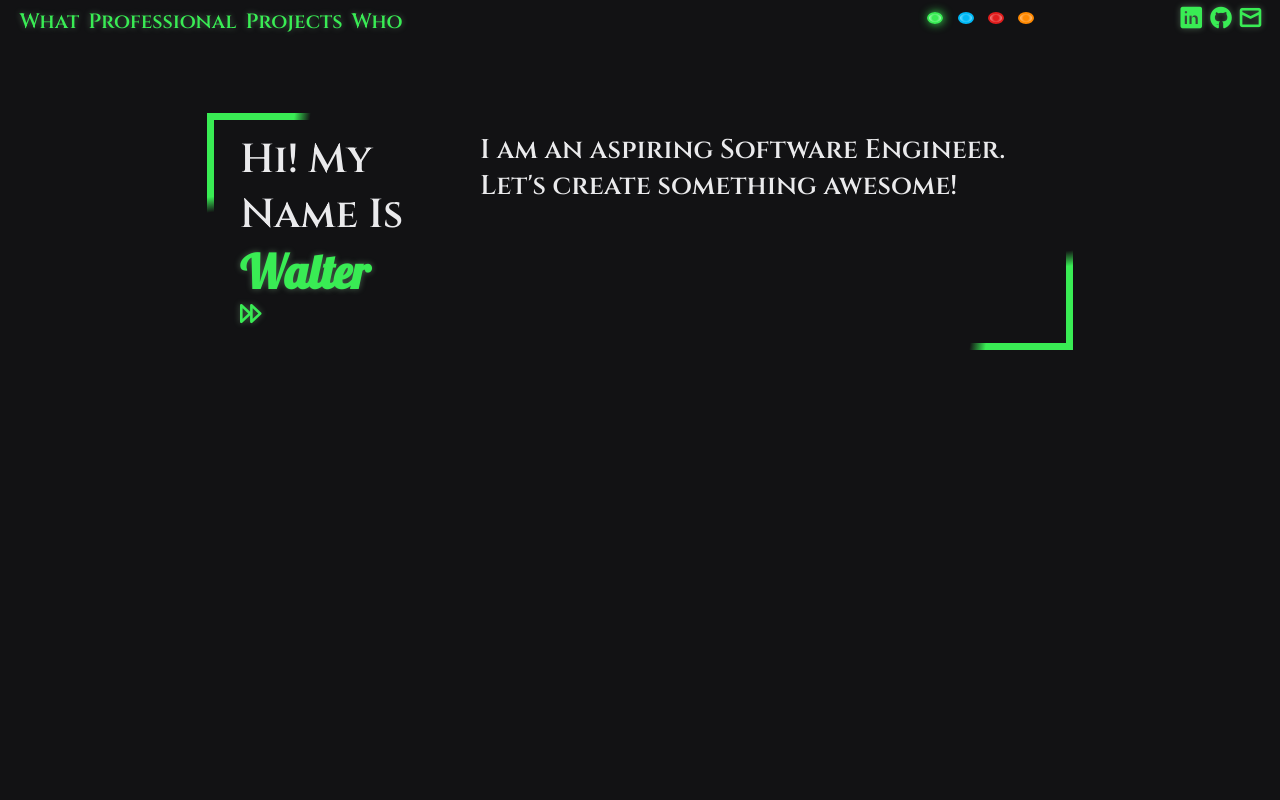
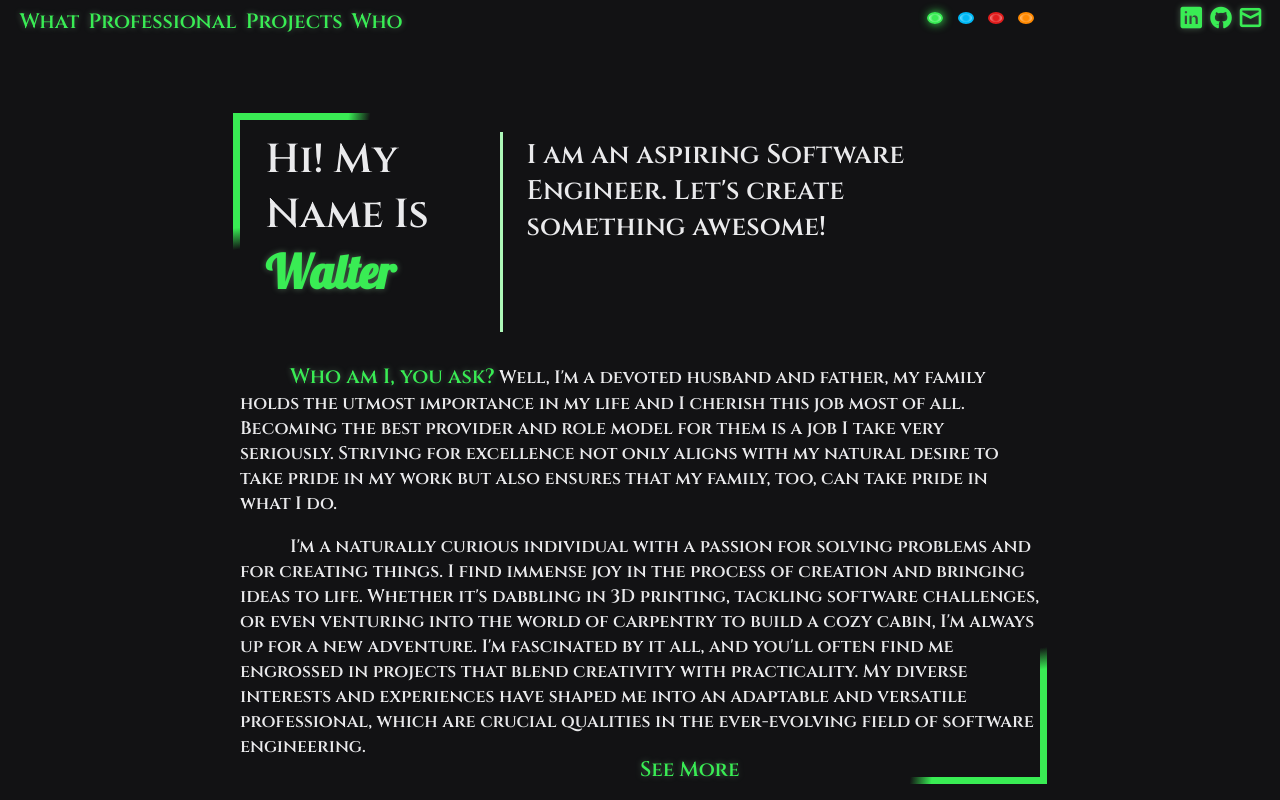
Before and after one commit to WaltBranning/OddlyGeek-PortfolioSite, a React (Create React App) app in the folder site-app/: page / in a window 1280 px wide. Shown: the top 800 px of the page. Built offline with nearby package versions, Linux system fonts and the light colour scheme.

Commit message:
Added more content and worked out intro container

```diff
--- a/site-app/src/components/Content.js
+++ b/site-app/src/components/Content.js
@@ -6,17 +6,37 @@ function ContentComponent () {
     <div className='contentWrapper'>
         <section>
             <div className="content" id="what-section">
-                <div className='content introblock-item' id='introblock'>
-                    <div id='intro-name'>
-                        <h1>Hi! My Name Is <span className='highlight cursive'>Walter</span></h1>
+
+                <div className='introblock-item' >
+                    <div id='introblock'>
+                        <div id='intro-name'>
+                            <h1>Hi! My Name Is <span className='highlight cursive'>Walter</span></h1>
+                        </div>
+
+                        <div id='introduction'>
+                            <h2>I am an aspiring Software Engineer. Let's create something awesome!</h2>
+                        </div>
+
+
                     </div>
-                    <div id='introduction'>
-                        <h2>I am an aspiring Software Engineer. Let's create something awesome!</h2>
+                        <div id='intro-content'>
+                            <p><span className='highlight'>Who am I, you ask?</span> Well, I'm a devoted husband and father, my family holds the utmost importance in my life and I cherish this job most of all. Becoming the best provider and role model for them is a job I take very seriously. Striving for excellence not only aligns with my natural desire to take pride in my work but also ensures that my family, too, can take pride in what I do.
+                            </p>
+                            <p>
+                            I'm a naturally curious individual with a passion for solving problems and for creating things. I find immense joy in the process of creation and bringing ideas to life. Whether it's dabbling in 3D printing, tackling software challenges, or even venturing into the world of carpentry to build a cozy cabin, I'm always up for a new adventure. I'm fascinated by it all, and you'll often find me engrossed in projects that blend creativity with practicality. My diverse interests and experiences have shaped me into an adaptable and versatile professional, which are crucial qualities in the ever-evolving field of software engineering.</p>
+                        </div>
+                </div>
+
+                <div id='intro-more'>
+
+                    <div id='intro-more-content'>
+                        <span className='highlight hover-glow' onClick={()=>{
+                            console.log("Clicked See More")
+                        }}>See More</span>
                     </div>
-                    <div id='intro-more'>
-                        <span className='pi pi-forward highlight'></span>
-                    </div>
+
                 </div>
+
             </div>
         </section>
 
--- a/site-app/src/components/Header.js
+++ b/site-app/src/components/Header.js
@@ -21,10 +21,10 @@ function HeaderComponent () {
         <header >
             <div className='header-content'>
                 <div className='headerLinks' id='navLinks'>
-                    <a href='#' className='nav-link highlight'>What</a>
-                    <a href='#' className='nav-link highlight'>Professional</a>
-                    <a href='#' className='nav-link highlight'>Projects</a>
-                    <a href='#' className='nav-link highlight'>Who</a>
+                    <a href='#' className='nav-link highlight hover-glow'>What</a>
+                    <a href='#' className='nav-link highlight hover-glow'>Professional</a>
+                    <a href='#' className='nav-link highlight hover-glow'>Projects</a>
+                    <a href='#' className='nav-link highlight hover-glow'>Who</a>
                 </div>
                 <div className='headerLinks' id='extraLinks'>
                     <div className='theme-bar'>
@@ -33,9 +33,9 @@ function HeaderComponent () {
                         <button className='theme-button' id='red' onClick={() => changeTheme('red')}></button>
                         <button className='theme-button' id='orange'onClick={() => changeTheme('orange')}></button>
                     </div>
-                    <a href='https://www.linkedin.com/in/walter-branning' className='link-icon nav-link highlight pi pi-linkedin'></a>
-                    <a href='https://github.com/WaltBranning' className='link-icon nav-link highlight pi pi-github'></a>
-                    <a href='mailto:Walter@oddlygeek.com' className='link-icon nav-link highlight pi pi-envelope'></a>
+                    <a href='https://www.linkedin.com/in/walter-branning' className='link-icon nav-link highlight hover-glow pi pi-linkedin'></a>
+                    <a href='https://github.com/WaltBranning' className='link-icon nav-link highlight hover-glow pi pi-github'></a>
+                    <a href='mailto:Walter@oddlygeek.com' className='link-icon nav-link highlight hover-glow pi pi-envelope'></a>
                 </div>
             </div>
         </header>
--- a/site-app/src/style/App.css
+++ b/site-app/src/style/App.css
@@ -65,11 +65,12 @@ header {
   font-weight: bold;
   padding: 1vh 0.35vw;
   text-decoration: none;
-  transition: 1.5s;
 }
-.nav-link:hover {
+
+.hover-glow:hover {
   color: var(--brand-light);
   text-shadow: 0px 0px 6px var(--brand-color-light);
+  transition: 1s;
 }
 
 .link-icon {
@@ -149,44 +150,62 @@ header {
   margin: auto;
   max-width: 1920px;
   padding-top: 5%;
+  position: relative;
 }
-.content #introblock {
+.content #intro-more-content {
+  width: 100px;
+  position: absolute;
+  bottom: 0;
+  left: 50%;
+  cursor: pointer;
+}
+.content #intro-img {
+  filter: drop-shadow(-4px -2px 10px var(--brand-color-glow));
+  width: 50%;
+}
+
+.introblock-item {
+  position: relative;
+  align-content: center;
+  margin: auto;
   color: var(--brand-light);
-  display: flex;
-  flex-wrap: wrap;
-  align-items: flex-start;
   max-width: 800px;
-  max-height: 200px;
-  padding: 1vw 2vw;
   border-style: solid;
   border-width: 7.5px;
   -o-border-image: linear-gradient(135deg, var(--brand-color) 7.5%, rgba(217, 231, 237, 0) 9%, rgba(217, 231, 237, 0) 91%, var(--brand-color) 92.5%) 1 1 1 1;
      border-image: linear-gradient(135deg, var(--brand-color) 7.5%, rgba(217, 231, 237, 0) 9%, rgba(217, 231, 237, 0) 91%, var(--brand-color) 92.5%) 1 1 1 1;
 }
-.content #introblock h1 {
-  margin: 0;
+.introblock-item p {
+  text-indent: 50px;
+}
+.introblock-item #introblock {
+  display: inline-grid;
+  grid-template-columns: repeat(3, 1fr);
+  grid-template-rows: repeat(2, 1fr);
+  -moz-column-gap: 2.5%;
+       column-gap: 2.5%;
+  max-height: 200px;
+  padding: 1vw 2vw;
+}
+.introblock-item #introblock h1 {
+  margin: auto;
   font-size: calc(1rem + 1.25em);
 }
-.content #introblock h2 {
+.introblock-item #introblock h2 {
   flex-basis: 25%;
   margin: 0;
   font-size: calc(1rem + 0.5em);
 }
-.content #intro-name {
-  flex-basis: 30%;
+.introblock-item #intro-name {
+  grid-area: 1/1/3/2;
+  border-right: var(--brand-color-light) 3px solid;
 }
-.content #introduction {
-  flex-basis: 70%;
+.introblock-item #introduction {
+  padding: 5px;
+  grid-area: 1/2/2/4;
 }
-.content #intro-img {
-  filter: drop-shadow(-4px -2px 10px var(--brand-color-glow));
-  width: 50%;
-}
-.content #into-more {
-  width: 100%;
-  display: block;
-  flex-basis: 70%;
-  align-self: flex-end;
+.introblock-item #intro-content {
+  position: relative;
 }
 
 .contentContainer {
--- a/site-app/src/style/App.sass
+++ b/site-app/src/style/App.sass
@@ -37,48 +37,61 @@
     margin: auto
     max-width: $max-width
     padding-top: 5%
-    // height: 95%
+    position: relative
 
+    & #intro-more-content
+        width: 100px
+        position: absolute
+        bottom: 0
+        left: 50%
+        cursor: pointer
 
-    & .introblock-item
+    & #intro-img
+        filter: drop-shadow(-4px -2px 10px var(--brand-color-glow))
+        width: 50%
 
+.introblock-item
+    position: relative
+    align-content: center
+    margin: auto
 
+    color: var(--brand-light)
+    max-width: 800px
+    border-style: solid
+    border-width: 7.5px
+    border-image: linear-gradient(135deg, var(--brand-color) 7.5%, rgba(217,231,237,0) 9%, rgba(217,231,237,0) 91%, var(--brand-color) 92.5%) 1 1 1 1
+
+    p
+        text-indent: 50px
 
     & #introblock
-        color: var(--brand-light)
-        display: flex
-        flex-wrap: wrap
-        align-items: flex-start
-        max-width: 800px
+        display: inline-grid
+        grid-template-columns: repeat(3, 1fr)
+        grid-template-rows: repeat(2, 1fr)
+        column-gap: 2.5%
+
         max-height: 200px
+        padding: 1vw 2vw
 
-        padding: 1vw 2vw
-        border-style: solid
-        border-width: 7.5px
-        border-image: linear-gradient(135deg, var(--brand-color) 7.5%, rgba(217,231,237,0) 9%, rgba(217,231,237,0) 91%, var(--brand-color) 92.5%) 1 1 1 1
         h1
-            margin: 0
+            margin: auto
             @include resp-font(1.25em)
+
         h2
             flex-basis: 25%
             margin: 0
             @include resp-font(.5em)
 
     & #intro-name
-        flex-basis: 30%
+        grid-area: 1 / 1 / 3 / 2
+        border-right: var(--brand-color-light) 3px solid
 
     & #introduction
-        flex-basis: 70%
+        padding: 5px
+        grid-area: 1 / 2 / 2 / 4
 
-    & #intro-img
-        filter: drop-shadow(-4px -2px 10px var(--brand-color-glow))
-        width: 50%
-
-    & #into-more
-        width: 100%
-        display: block
-        flex-basis: 70%
-        align-self: flex-end
+    & #intro-content
+        position: relative
 
 .contentContainer
     max-width: $max-width
--- a/site-app/src/style/_header.sass
+++ b/site-app/src/style/_header.sass
@@ -28,11 +28,13 @@ header
     font-weight: bold
     padding: 1vh .35vw
     text-decoration: none
-    transition: 1.5s
+
+.hover-glow
     &:hover
         // color: lighten(#{var(--brand-color)}, 25%)
         color: var(--brand-light)
         text-shadow: 0px 0px 6px var(--brand-color-light)
+        transition: 1s
 
 .link-icon
     font-weight: lighter
```
Also changed, not shown: 1 other file (tests, documents, lock files or other folders).
